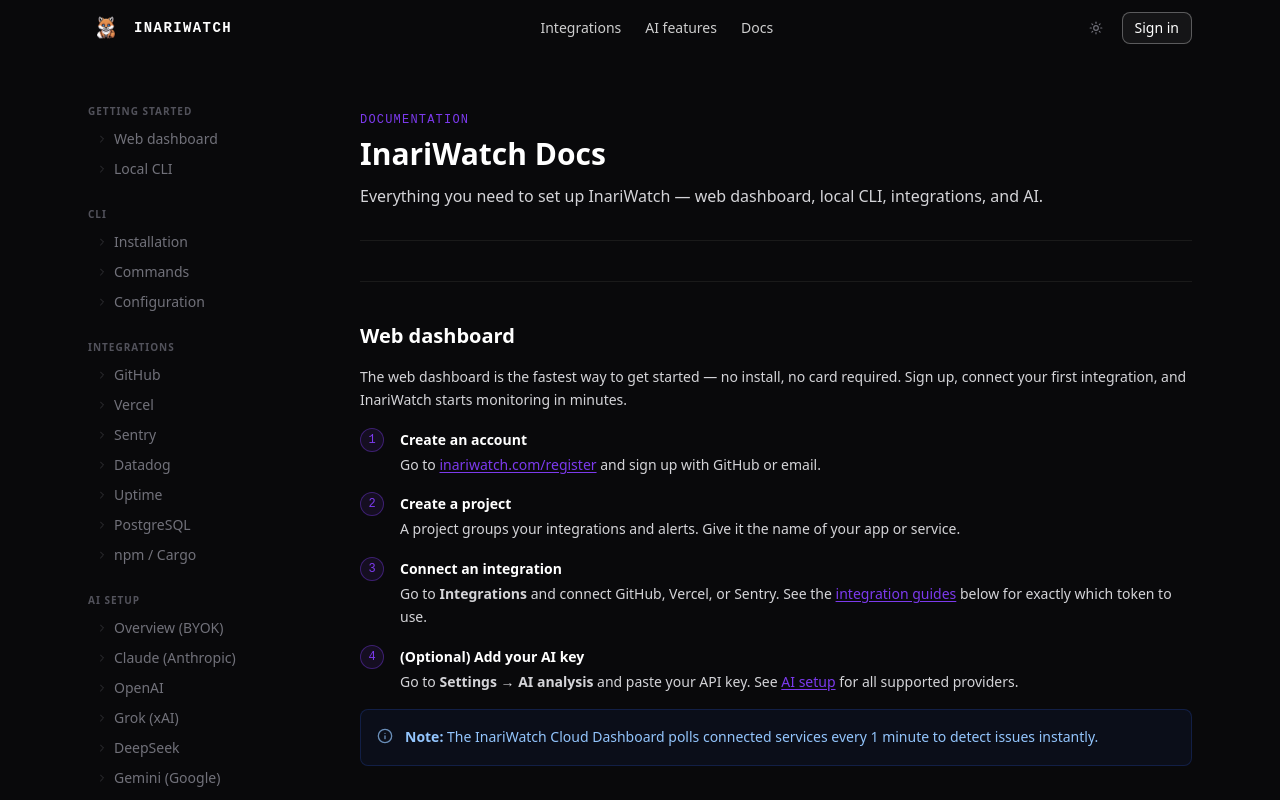
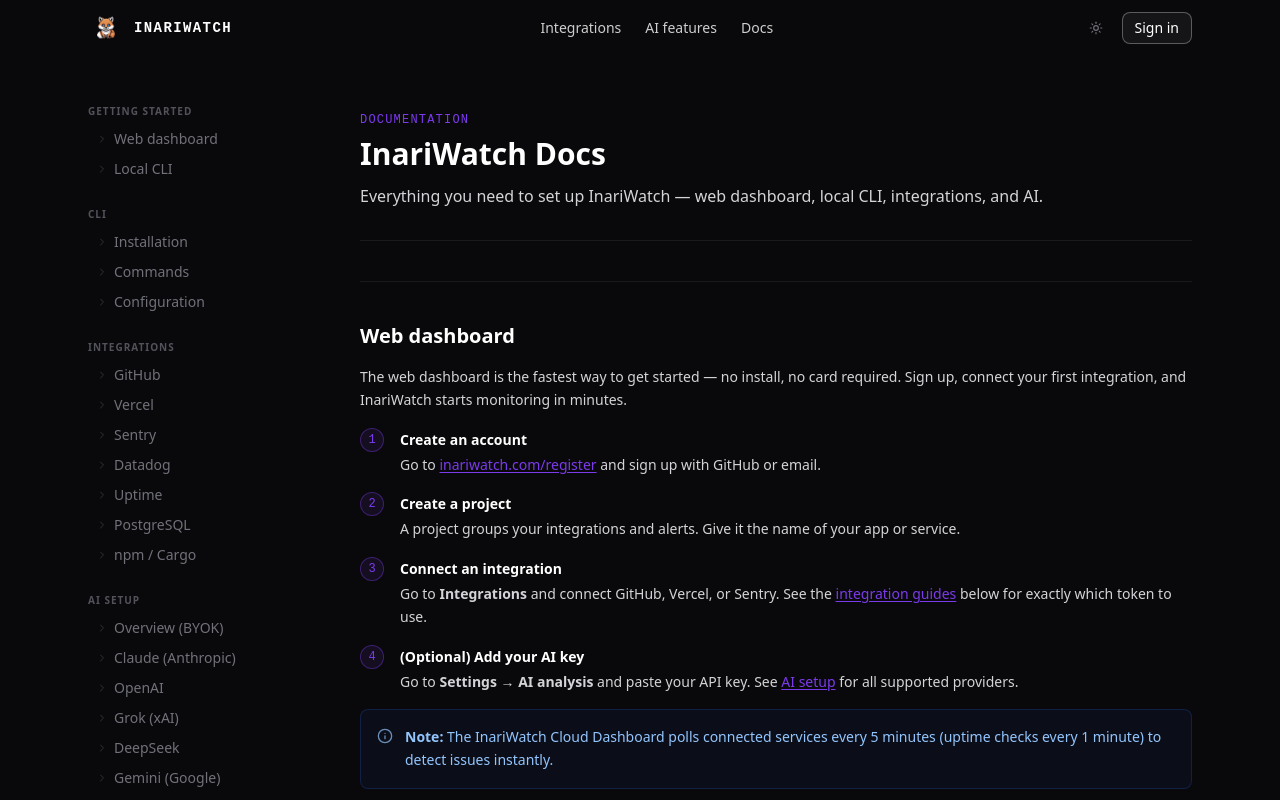
Before and after one commit to orbita-pos/inariwatch, a Next.js app in the folder web/: page /docs in a window 1280 px wide. Shown: the top 800 px of the page. Built offline with nearby package versions, Linux system fonts and the light colour scheme.

Commit message:
fix: update poll interval copy from 1min to 5min

```diff
--- a/web/app/(marketing)/docs/page.tsx
+++ b/web/app/(marketing)/docs/page.tsx
@@ -294,7 +294,7 @@
               },
             ]} />
             <Callout type="info">
-              The InariWatch Cloud Dashboard polls connected services every 1 minute to detect issues instantly.
+              The InariWatch Cloud Dashboard polls connected services every 5 minutes (uptime checks every 1 minute) to detect issues instantly.
             </Callout>
 
             <SectionHeading id="quickstart-cli">Local CLI</SectionHeading>
@@ -478,7 +478,7 @@
             />
 
             <SectionHeading id="int-sentry">Integration — Sentry</SectionHeading>
-            <P>InariWatch polls Sentry every 1 minute for new issues and regressions in your projects.</P>
+            <P>InariWatch polls Sentry every 5 minutes for new issues and regressions in your projects.</P>
 
             <SubHeading id="int-sentry-token">Getting a token</SubHeading>
             <StepList steps={[
--- a/web/app/(marketing)/page.tsx
+++ b/web/app/(marketing)/page.tsx
@@ -120,7 +120,7 @@
 function StatsBar() {
   const stats = [
     { value: "7", label: "integrations monitored" },
-    { value: "1 min", label: "cloud poll interval" },
+    { value: "5 min", label: "cloud poll interval" },
     { value: "3×", label: "CI retry loop" },
     { value: "5", label: "AI providers supported" },
   ];
```
